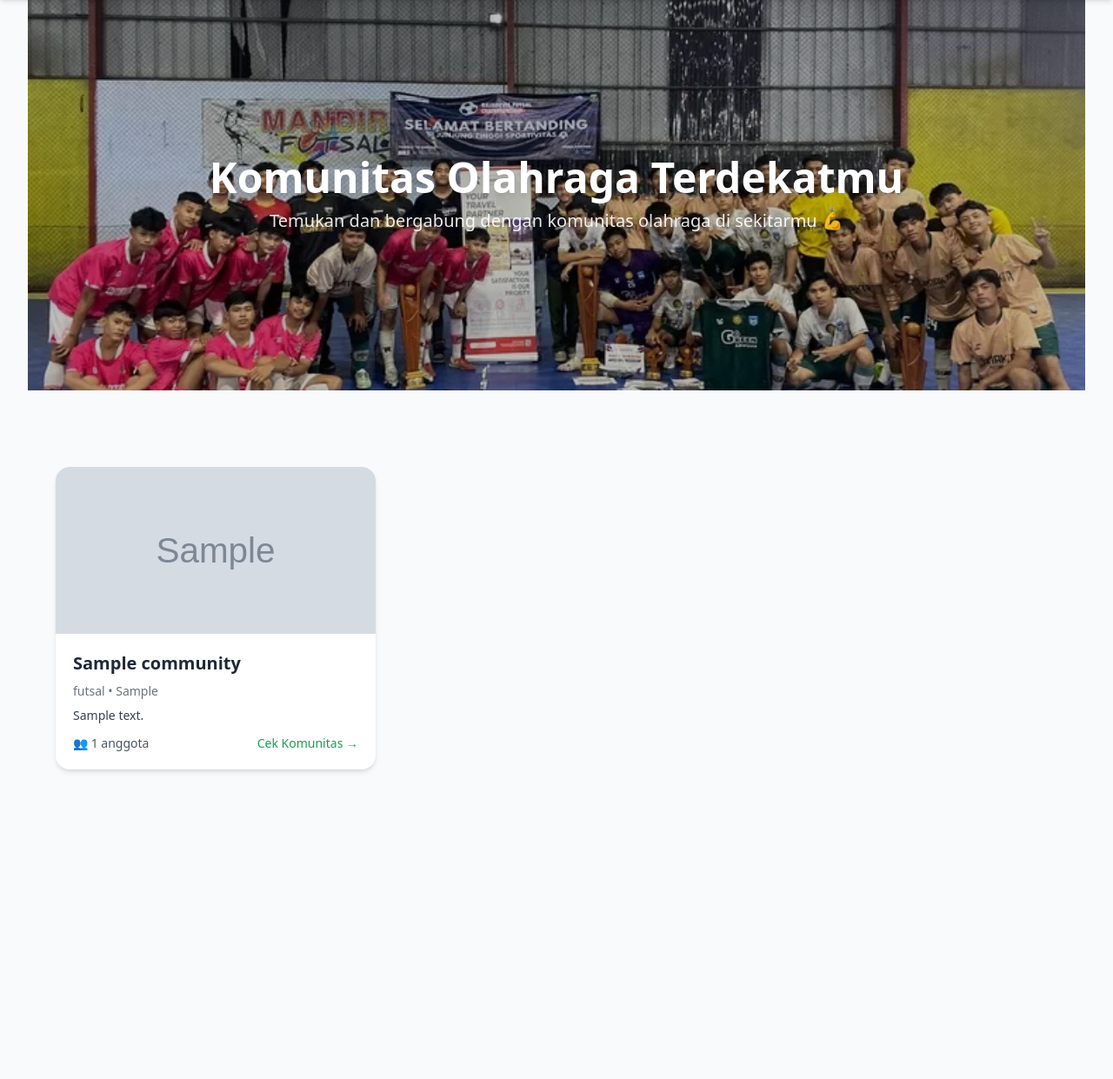
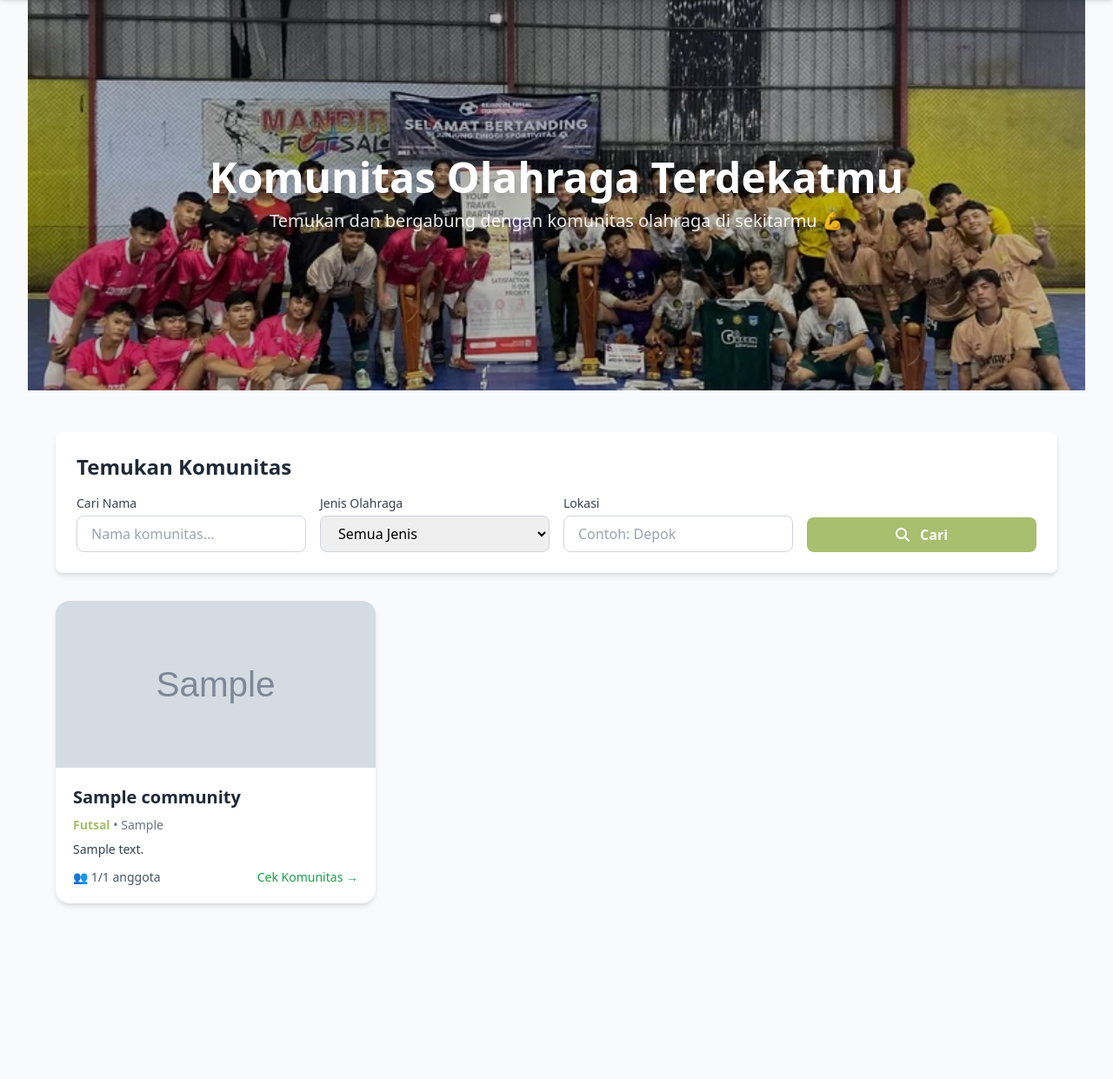
Before and after one commit to PBP-Kelompok-D06/lapangin, a Django app: page /community/ in a window 1280 px wide. Shown: the part 65-1306 px from the top of the page at 87% size. Run offline with Django 5.2, Linux system fonts and the light colour scheme; tables that the repository leaves empty hold one stand-in row (values such as "Sample post"); grey boxes marked "Sample" are stand-in pictures; some libraries are stand-ins or nearby versions.

Commit message:
add another feature on community page

```diff
--- a/community/templates/community.html
+++ b/community/templates/community.html
@@ -3,7 +3,6 @@
 
 {% block content %}
 
-<!-- Hero Section -->
 <section class="relative">
   <img src="{% static 'community_images/Hero Community.jpeg' %}"
        alt="Hero Community"
@@ -19,14 +18,58 @@
   </div>
 </section>
 
-<!-- Main Community List -->
 <div class="bg-gray-50 min-h-screen py-12">
   <div class="max-w-7xl mx-auto px-4 sm:px-6 lg:px-8">
 
+    <div class="bg-white rounded-lg shadow-md p-6 mb-8">
+      <h2 class="text-2xl font-bold text-gray-800 mb-4">Temukan Komunitas</h2>
+      <form method="GET" action="{% url 'community:show_community_page' %}">
+        <div class="grid grid-cols-1 md:grid-cols-4 gap-4">
+          <div>
+            <label for="search" class="block text-sm font-medium text-gray-700 mb-1">Cari Nama</label>
+            <input type="text" name="search" id="search" value="{{ current_search|default:'' }}"
+                   placeholder="Nama komunitas..."
+                   class="w-full border border-gray-300 rounded-lg px-4 py-2 focus:outline-none focus:border-primary">
+          </div>
+
+          <div>
+            <label for="jenis" class="block text-sm font-medium text-gray-700 mb-1">Jenis Olahraga</label>
+            <select name="jenis" id="jenis"
+                    class="w-full border border-gray-300 rounded-lg px-4 py-2 focus:outline-none focus:border-primary">
+              <option value="">Semua Jenis</option>
+              {% for value, label in jenis_choices %}
+              <option value="{{ value }}" {% if current_jenis == value %}selected{% endif %}>
+                {{ label }}
+              </option>
+              {% endfor %}
+            </select>
+          </div>
+
+          <div>
+            <label for="lokasi" class="block text-sm font-medium text-gray-700 mb-1">Lokasi</label>
+            <input type="text" name="lokasi" id="lokasi" value="{{ current_lokasi|default:'' }}"
+                   placeholder="Contoh: Depok"
+                   class="w-full border border-gray-300 rounded-lg px-4 py-2 focus:outline-none focus:border-primary">
+          </div>
+
+          <div class="flex items-end">
+            <button type="submit"
+                    class="w-full bg-primary hover:bg-[#5A6B4A] text-white px-6 py-2 rounded-lg font-semibold transition">
+              <i class="fas fa-search mr-2"></i> Cari
+            </button>
+          </div>
+        </div>
+      </form>
+    </div>
+
     {% if not communities %}
-      <p class="text-center text-gray-500 mt-10">Belum ada komunitas</p>
+      <div class="bg-white rounded-lg shadow-md p-12 text-center">
+          <i class="fas fa-search text-gray-300 text-6xl mb-4"></i>
+          <h3 class="text-xl font-bold text-gray-800 mb-2">Tidak Ada Komunitas</h3>
+          <p class="text-gray-600">Tidak ada komunitas yang sesuai dengan filter Anda.</p>
+      </div>
     {% else %}
-      <div class="grid grid-cols-1 sm:grid-cols-2 lg:grid-cols-3 gap-6 mt-10">
+      <div class="grid grid-cols-1 sm:grid-cols-2 lg:grid-cols-3 gap-6">
         {% for community in communities %}
         <div class="bg-white rounded-2xl shadow-md overflow-hidden hover:shadow-lg transition-all duration-300">
 
@@ -43,13 +86,13 @@
           <div class="p-5">
             <h2 class="text-xl font-semibold text-gray-800 mb-2">{{ community.community_name }}</h2>
             <p class="text-gray-500 text-sm mb-2">
-              {{ community.sports_type }} • {{ community.location }}
+              <span class="font-semibold text-primary">{{ community.get_sports_type_display }}</span> • {{ community.location }}
             </p>
             <p class="text-gray-700 text-sm mb-3">
               {{ community.description|truncatewords:15 }}
             </p>
             <div class="flex justify-between items-center text-sm text-gray-600">
-              <span>👥 {{ community.member_count }} anggota</span>
+              <span>👥 {{ community.total_members|default:community.member_count }}/{{ community.max_member }} anggota</span>
               <a href="{% url 'community:show_detail_community' community.pk %}" class="text-green-600 font-medium hover:underline">
                 Cek Komunitas →
               </a>
--- a/community/views.py
+++ b/community/views.py
@@ -37,6 +37,10 @@ def show_community_page(request):
     context = {
         'communities': communities,
         'show_navbar': True,
+        'jenis_choices': Community.CATEGORY_CHOICES,
+        'current_jenis': jenis_filter,
+        'current_lokasi': lokasi_filter,
+        'current_search': search,
     }
     return render(request, 'community.html', context)
 
```
